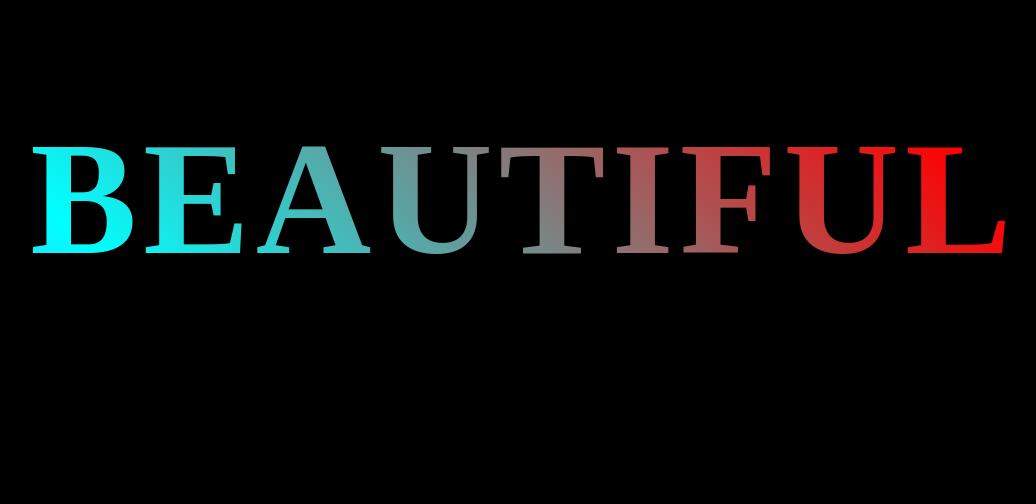
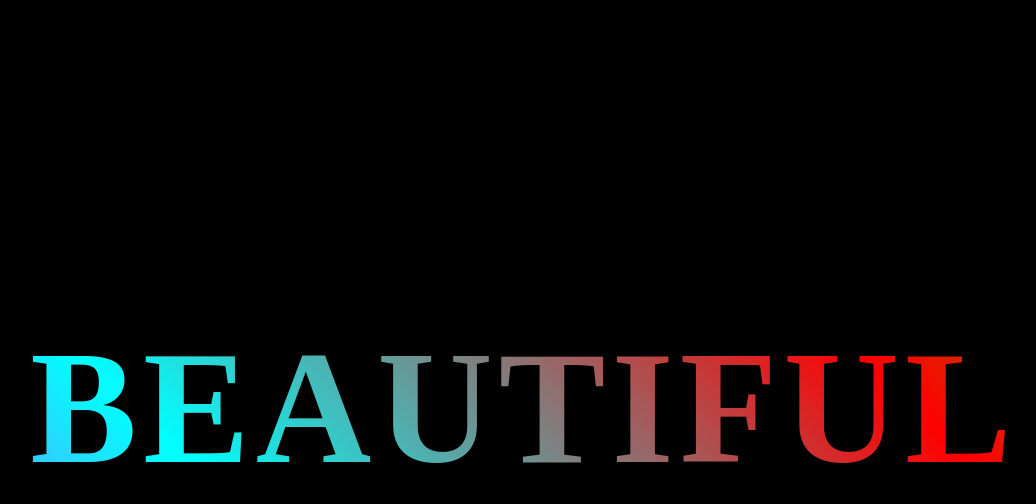
Before and after one commit to Avinash-2508/Aurora-Text, a plain HTML site: page index.html in a window 1280 px wide. Shown: the whole page, without its empty margins (116-1152 px from the left). Drawn offline with Linux system fonts and the light colour scheme.

Commit message:
remove fle

```diff
--- a/index.css
+++ b/index.css
@@ -1,5 +1,5 @@
 body {
-    display: flx;
+    display: flex;
     justify-content: center;
     align-items: center;
     height: 100vh;
```
